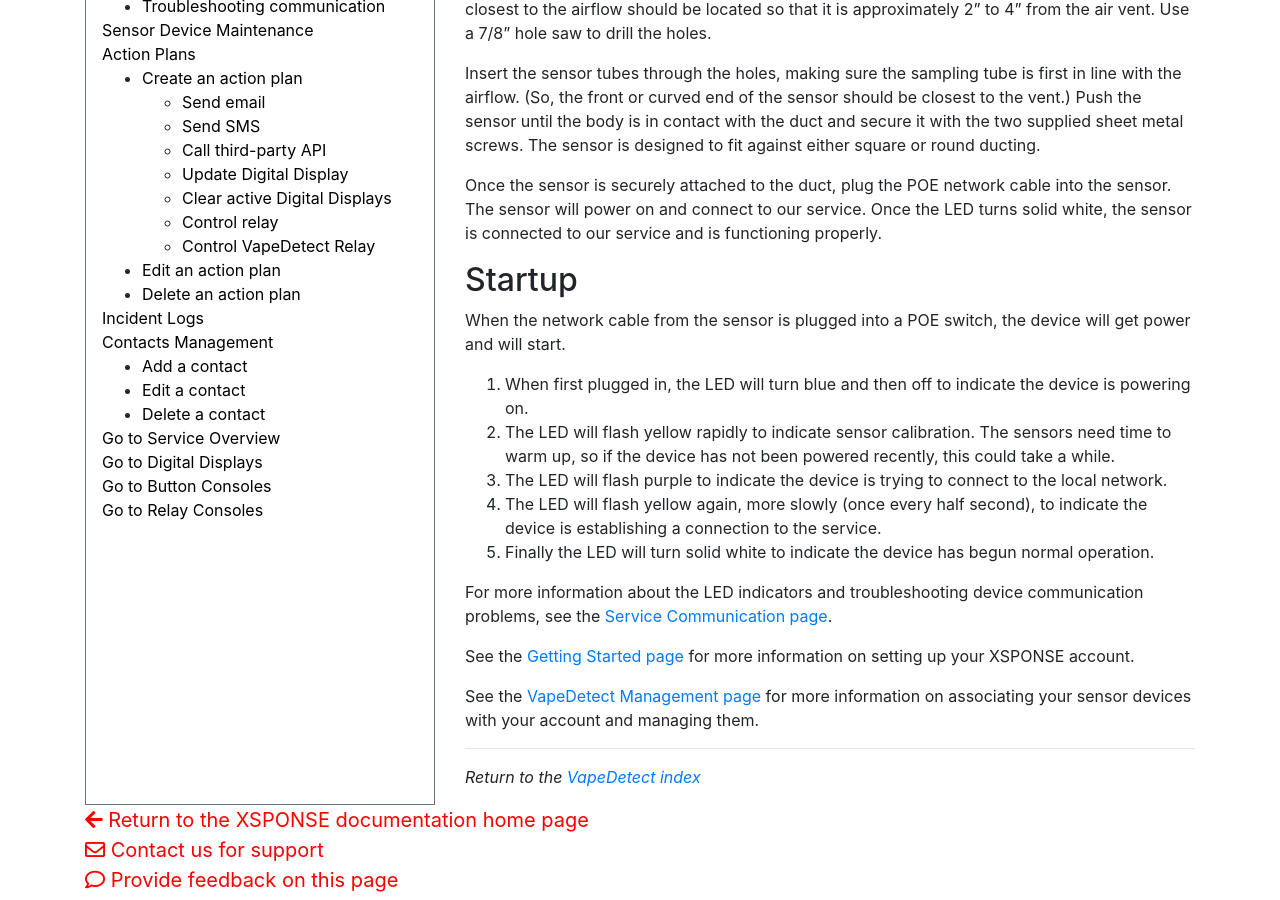
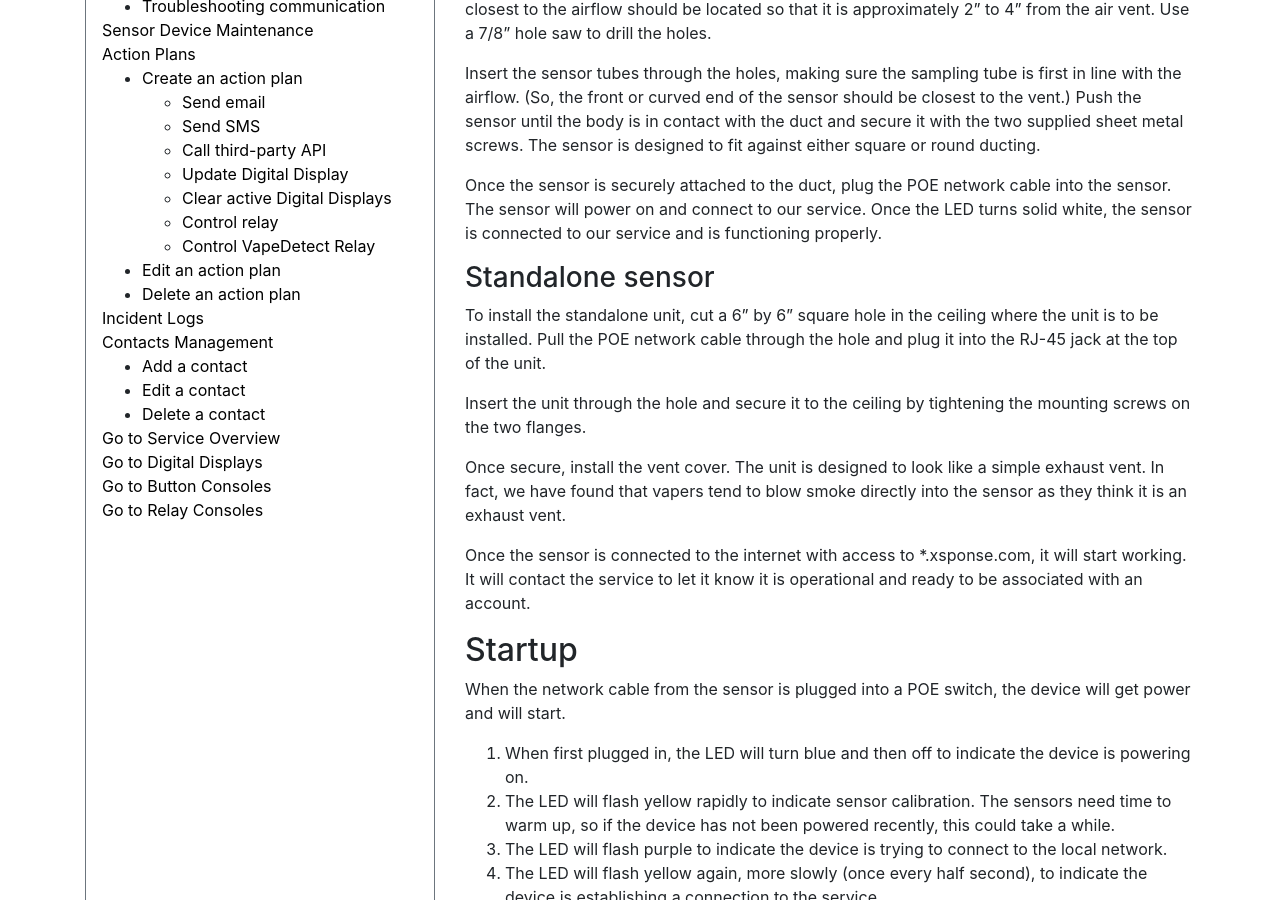
Before and after one commit to NrsSystems/docs, a Jekyll site: the page built from vape-detect/installation-process.md, in a window 1280 px wide and 900 px high, scrolled down 750 px. Built offline with Jekyll 4.4.1, drawn with Linux system fonts in a browser that asks for light colours; our own code applies the rules of GitHub Pages for plain Markdown files.

Commit message:
Update installation-process.md
Restored information about the standalone sensor to the Installation section.

```diff
--- a/vape-detect/installation-process.md
+++ b/vape-detect/installation-process.md
@@ -16,6 +16,15 @@ Insert the sensor tubes through the holes, making sure the sampling tube is firs
 
 Once the sensor is securely attached to the duct, plug the POE network cable into the sensor. The sensor will power on and connect to our service. Once the LED turns solid white, the sensor is connected to our service and is functioning properly.
 
+### Standalone sensor
+To install the standalone unit, cut a 6” by 6” square hole in the ceiling where the unit is to be installed. Pull the POE network cable through the hole and plug it into the RJ-45 jack at the top of the unit.
+
+Insert the unit through the hole and secure it to the ceiling by tightening the mounting screws on the two flanges.
+
+Once secure, install the vent cover. The unit is designed to look like a simple exhaust vent. In fact, we have found that vapers tend to blow smoke directly into the sensor as they think it is an exhaust vent.
+
+Once the sensor is connected to the internet with access to \*.xsponse.com, it will start working. It will contact the service to let it know it is operational and ready to be associated with an account.
+
 ## Startup
 When the network cable from the sensor is plugged into a POE switch, the device will get power and will start.
 1.	When first plugged in, the LED will turn blue and then off to indicate the device is powering on.
```
